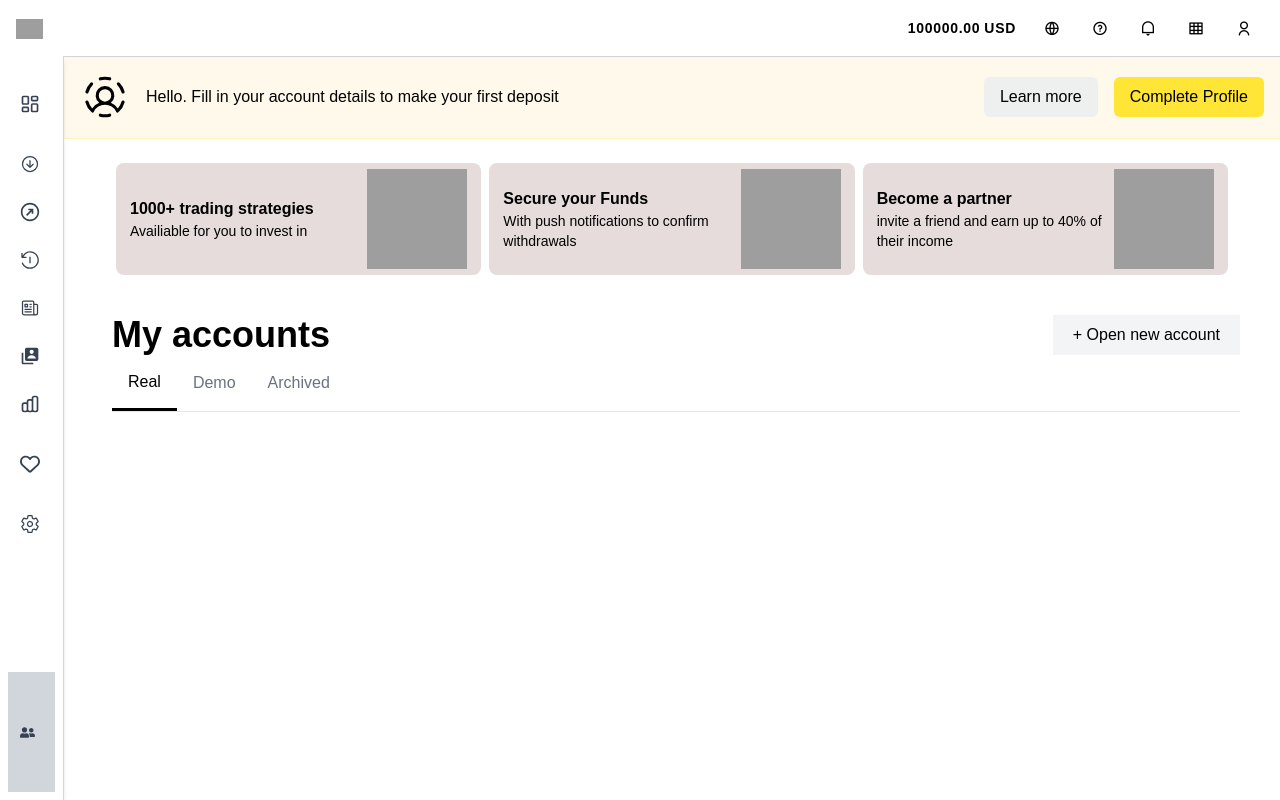
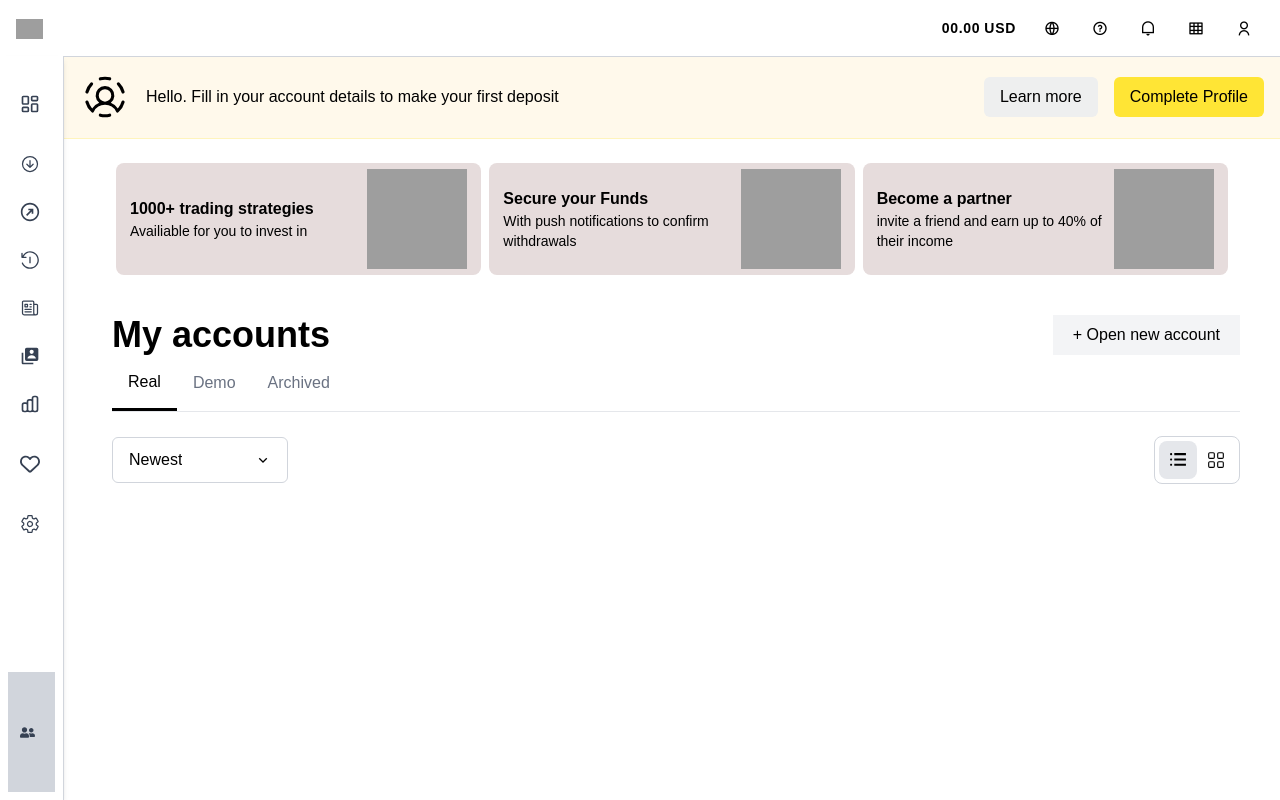
Before and after one commit to jenacodes/exness, a React (Vite) app: page /dashboard in a window 1280 px wide. Built offline with nearby package versions, Linux system fonts and the light colour scheme; grey boxes are pictures that could not be loaded; a web font is replaced by a local one.

Commit message:
feat: add ToggleButton component and integrate it with AccountTypeDropdown in DashboardBody

```diff
--- a/src/components/crypto_page-components/AccountTypeDropdown.jsx
+++ b/src/components/crypto_page-components/AccountTypeDropdown.jsx
@@ -39,8 +39,8 @@ const AccountTypeDropdown = ({
     <div className={`relative ${className}`} ref={dropdownRef}>
       <button
         type="button"
-        className={`lg:hidden w-full px-4 py-2.5 text-left bg-white border border-gray-300 rounded-md hover:bg-gray-50 focus:outline-none focus:bg-gray-200 transition-all duration-150 flex justify-between ${
-          isDashboardPage && "lg:w-44 lg:block"
+        className={` w-full px-4 py-2.5 text-left bg-white border border-gray-300 rounded-md hover:bg-gray-50 focus:outline-none focus:bg-gray-200 transition-all duration-150 flex justify-between ${
+          isDashboardPage ? "lg:w-44 lg:flex" : "lg:hidden"
         }`}
         onClick={() => setIsOpen(!isOpen)}
         aria-haspopup="listbox"
--- a/src/components/index.js
+++ b/src/components/index.js
@@ -43,6 +43,7 @@ import DashboardSidebar from "../dashboard/DashboardSidebar";
 import DashboardBodyHeader from "../dashboard/DashboardBodyHeader";
 import DashboardBody from "../dashboard/DashboardBody";
 import Slider from "../dashboard/Slider";
+import ToggleButton from "../dashboard/ToggleButton";
 export {
   HeroSection,
   Articles,
@@ -89,4 +90,5 @@ export {
   DashboardBodyHeader,
   DashboardBody,
   Slider,
+  ToggleButton,
 };
--- a/src/dashboard/DashboardBody.jsx
+++ b/src/dashboard/DashboardBody.jsx
@@ -1,5 +1,5 @@
 import { useState } from "react";
-import { AccountTypeDropdown } from "../components";
+import { AccountTypeDropdown, ToggleButton } from "../components";
 
 const DashboardBody = () => {
   const [selectedAccountType, setSelectedAccountType] = useState("Real");
@@ -21,7 +21,7 @@ const DashboardBody = () => {
             </button>
           </div>
         </div>
-        <div className="min-h-12">
+        <div className="min-h-12 mb-6">
           <div className="block">
             <div className="flex border-b border-b-gray-200">
               {desktopOptions.map((option) => (
@@ -41,7 +41,13 @@ const DashboardBody = () => {
             </div>
           </div>
         </div>
-        <AccountTypeDropdown options={["Newest", "Premium", "Enterprise"]} />
+        <div className="flex justify-between items-center">
+          <AccountTypeDropdown
+            options={["Newest", "Premium", "Enterprise"]}
+            defaultOption="Newest"
+          />
+          <ToggleButton />
+        </div>
       </div>
     </div>
   );
--- a/src/dashboard/DashboardHeader.jsx
+++ b/src/dashboard/DashboardHeader.jsx
@@ -38,7 +38,7 @@ const DashboardHeader = () => {
         <div className="flex items-center h-full">
           <div className="flex gap-1">
             <div className="text-sm leading-5 font-semibold tracking-wider">
-              100000.00
+              00.00
             </div>
             <div className="text-sm leading-5 font-semibold tracking-wider">
               USD
--- /dev/null
+++ b/src/dashboard/ToggleButton.jsx
@@ -0,0 +1,29 @@
+import { TfiMenuAlt } from "react-icons/tfi";
+import { BsGrid } from "react-icons/bs";
+import { useState } from "react";
+
+const ToggleButton = () => {
+  const [selected, setSelected] = useState("menu");
+  return (
+    <div className="inline-flex rounded-lg border border-gray-300 p-1">
+      <button
+        onClick={() => setSelected("menu")}
+        className={`inline-flex cursor-pointer justify-center items-center p-2.5 ${
+          selected === "menu" ? "bg-gray-200 rounded-lg" : ""
+        }`}
+      >
+        <TfiMenuAlt size={18} />
+      </button>
+      <button
+        onClick={() => setSelected("grid")}
+        className={`inline-flex cursor-pointer justify-center items-center p-2.5 ${
+          selected === "grid" ? "bg-gray-200" : ""
+        }`}
+      >
+        <BsGrid size={18} />
+      </button>
+    </div>
+  );
+};
+
+export default ToggleButton;
```
